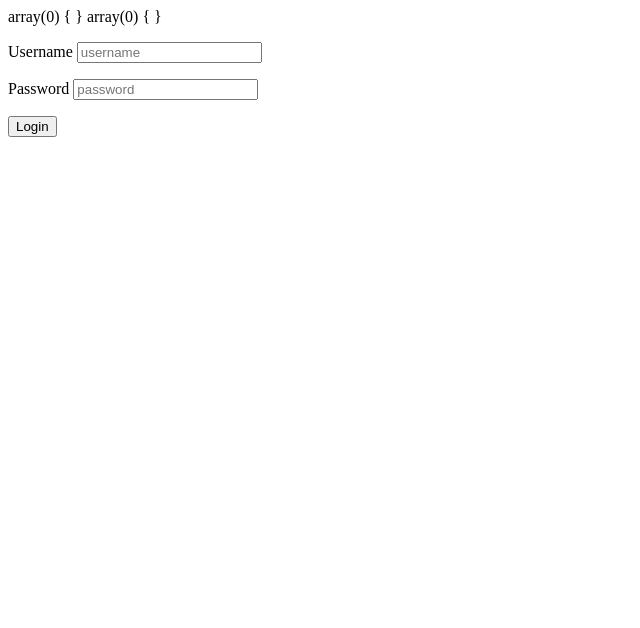
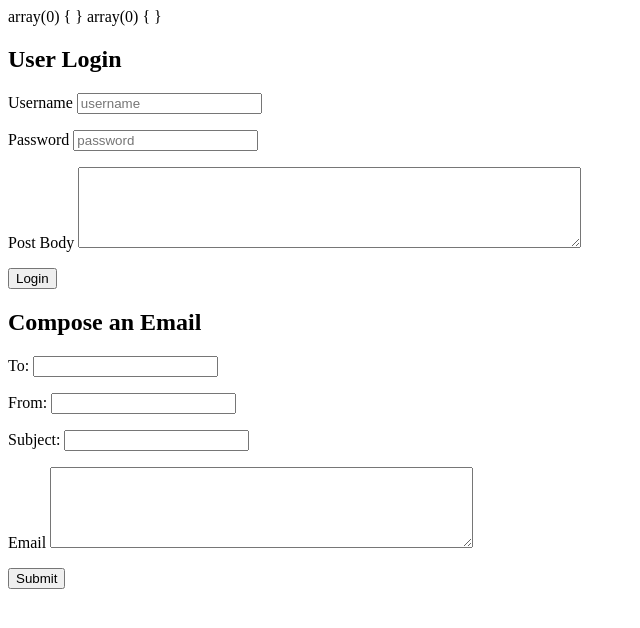
Before and after one commit to abeller3/Codeup_Web_Exercises, a PHP site: page /form.php in a window 1280 px wide. Shown: the top 628 px of the page, without its empty margins (0-640 px from the left). Run offline with PHP 8.4, Linux system fonts and the light colour scheme.

Commit message:
added email form

```diff
--- a/public/form.php
+++ b/public/form.php
@@ -7,6 +7,7 @@ var_dump($_POST);
 	<title></title>
 </head>
 <body>
+    <h2>User Login</h2>
 <form method="POST">
     <p>
         <label for="username">Username</label>
@@ -17,9 +18,36 @@ var_dump($_POST);
         <input id="password" name="password" type="password" placeholder="password">
     </p>
     <p>
+        <label for="body">Post Body</label>
+        <textarea name="post_body" rows="5" cols="60"></textarea>
+    </p>
+
+
+
+    <p>
         <!-- <input type="submit" value="Oh YEAH!!!"> -->
         <button type="submit">Login</button>
-
+    </p>
+<h2>Compose an Email</h2>
+<form method="POST">
+    <p>
+        <label for="To">To: </label>
+        <input type="email" name="email">
+    </p>
+    <p>
+        <label for="From">From: </label>
+        <input type="email" name="email">
+    </p>
+    <p>
+        <label for="Subject">Subject: </label>
+        <input id="Subject" name="Subject" type="text">
+    </p>
+    <p>
+        <label for="body">Email</label>
+        <textarea name="post_body" rows="5" cols="50"></textarea>
+    </p>
+    <p>
+        <input type="submit">
     </p>
 </form>
 </body>
```
